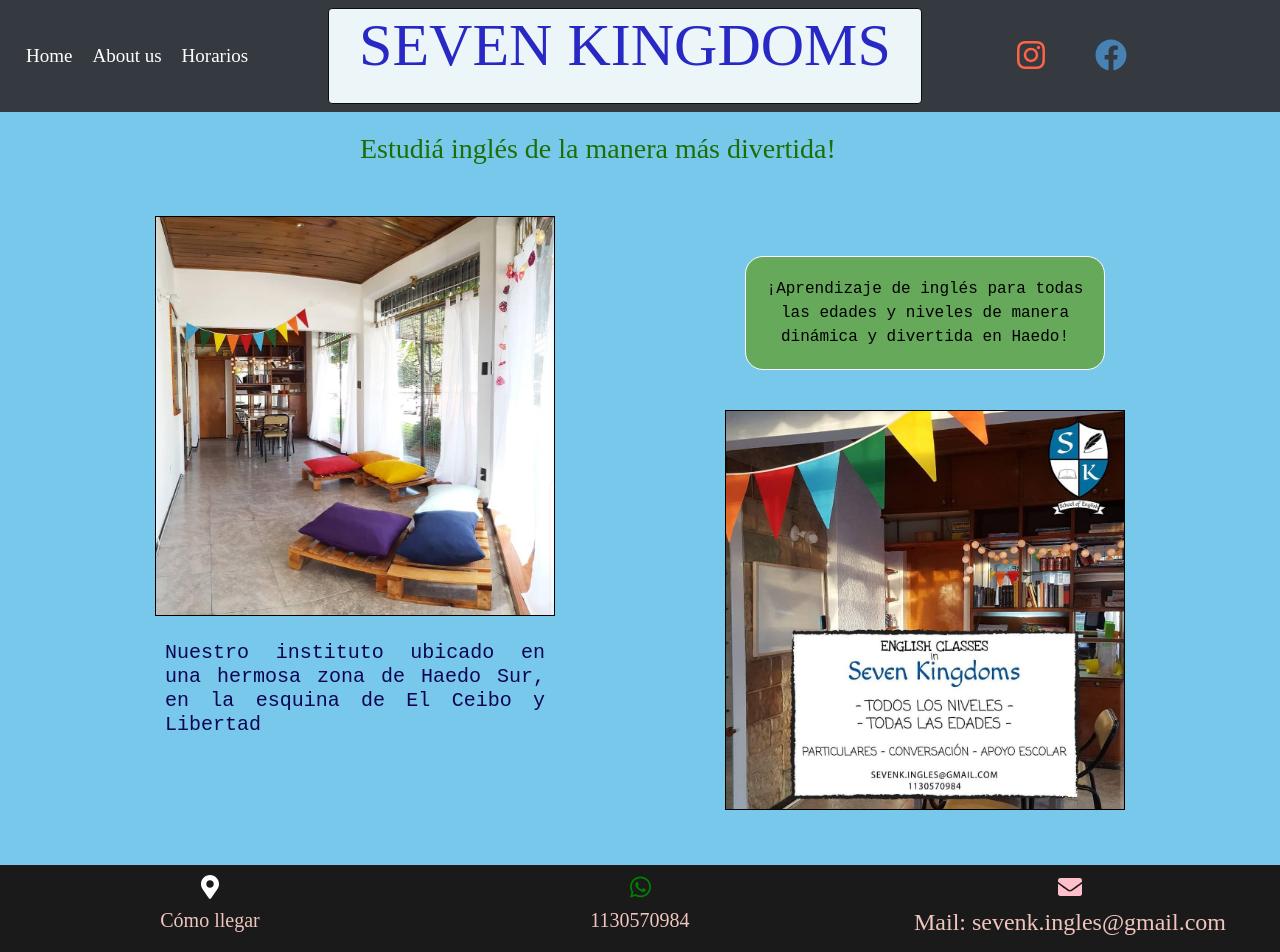
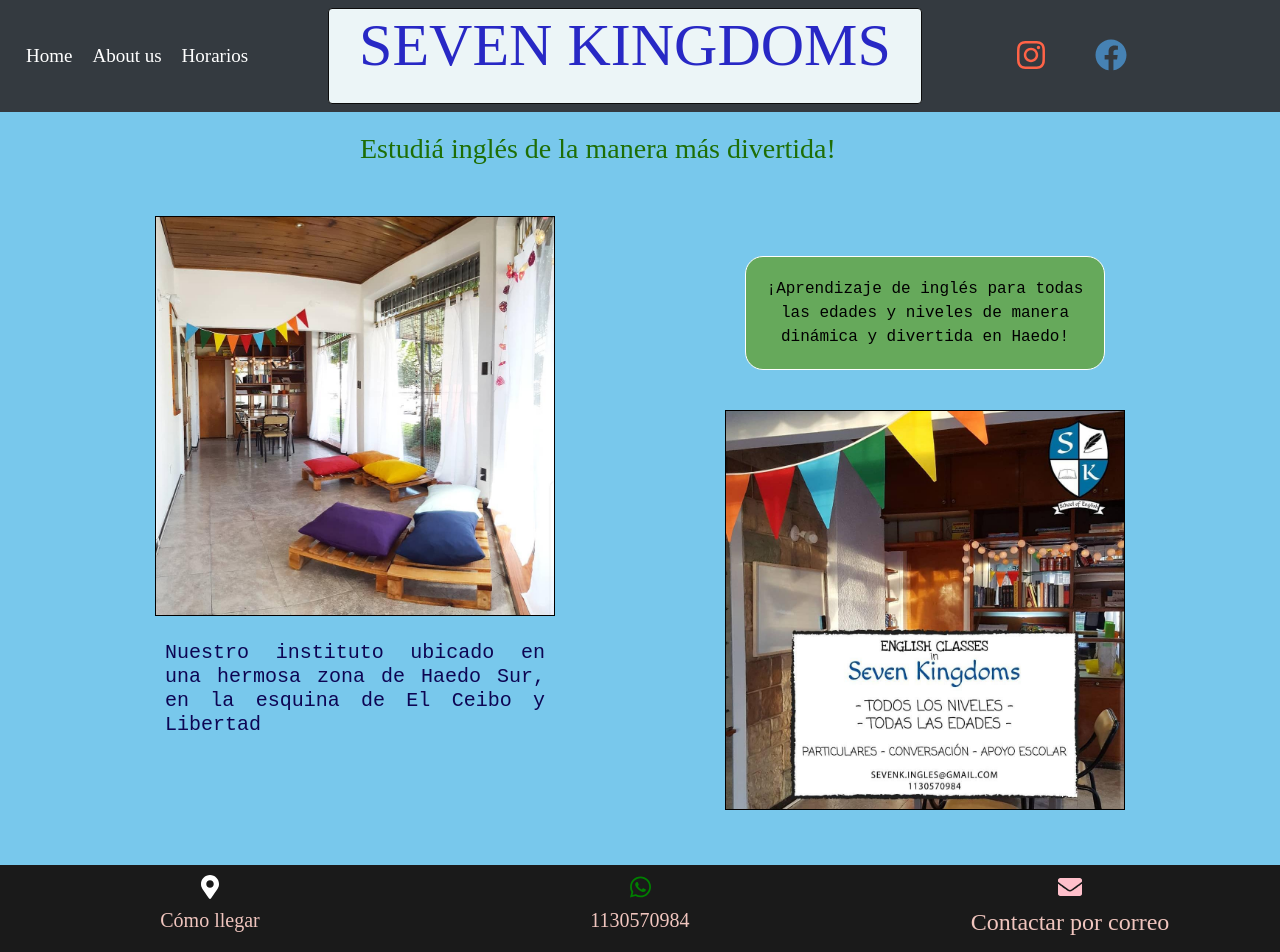
Before and after one commit to SoninLeandro/SevenKingdoms, a React (Create React App) app: page / in a window 1280 px wide. Shown: the top 952 px of the page. Built offline with nearby package versions, Linux system fonts and the light colour scheme; the HTML template or start-up script is replaced by a standard one.

Commit message:
enviar mail

```diff
--- a/src/components/footer.js
+++ b/src/components/footer.js
@@ -40,7 +40,13 @@
             icon={faEnvelope}
             style={{ fontSize: "x-large", color: "pink" }}
           />
-          <h4>Mail: sevenk.ingles@gmail.com</h4>
+          <a
+            href="mailto: sevenk.ingles@gmail.com"
+            target="_blank"
+            rel="noopener noreferrer"
+          >
+            <h4>Contactar por correo</h4>
+          </a>
         </div>
       </div>
     </div>
```
